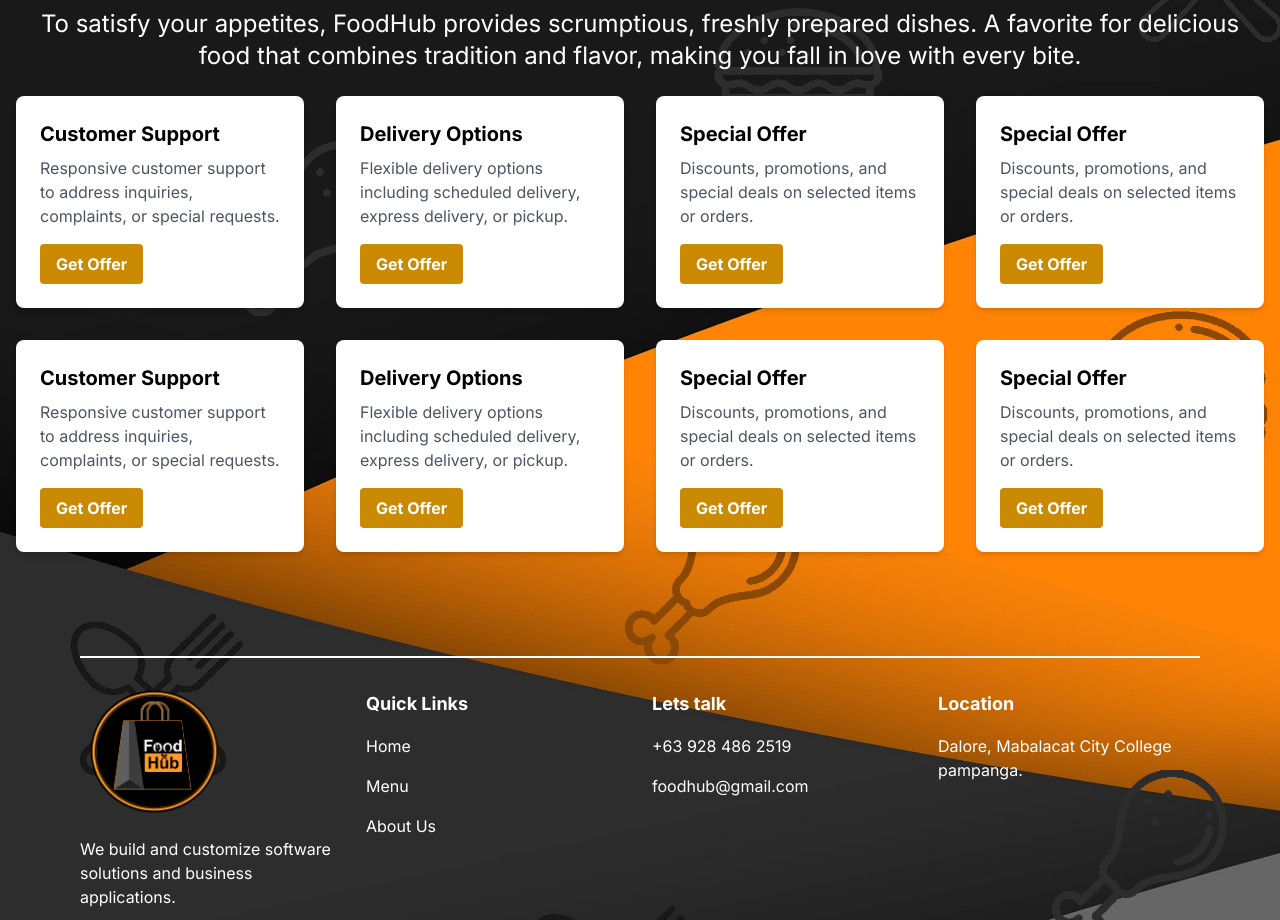
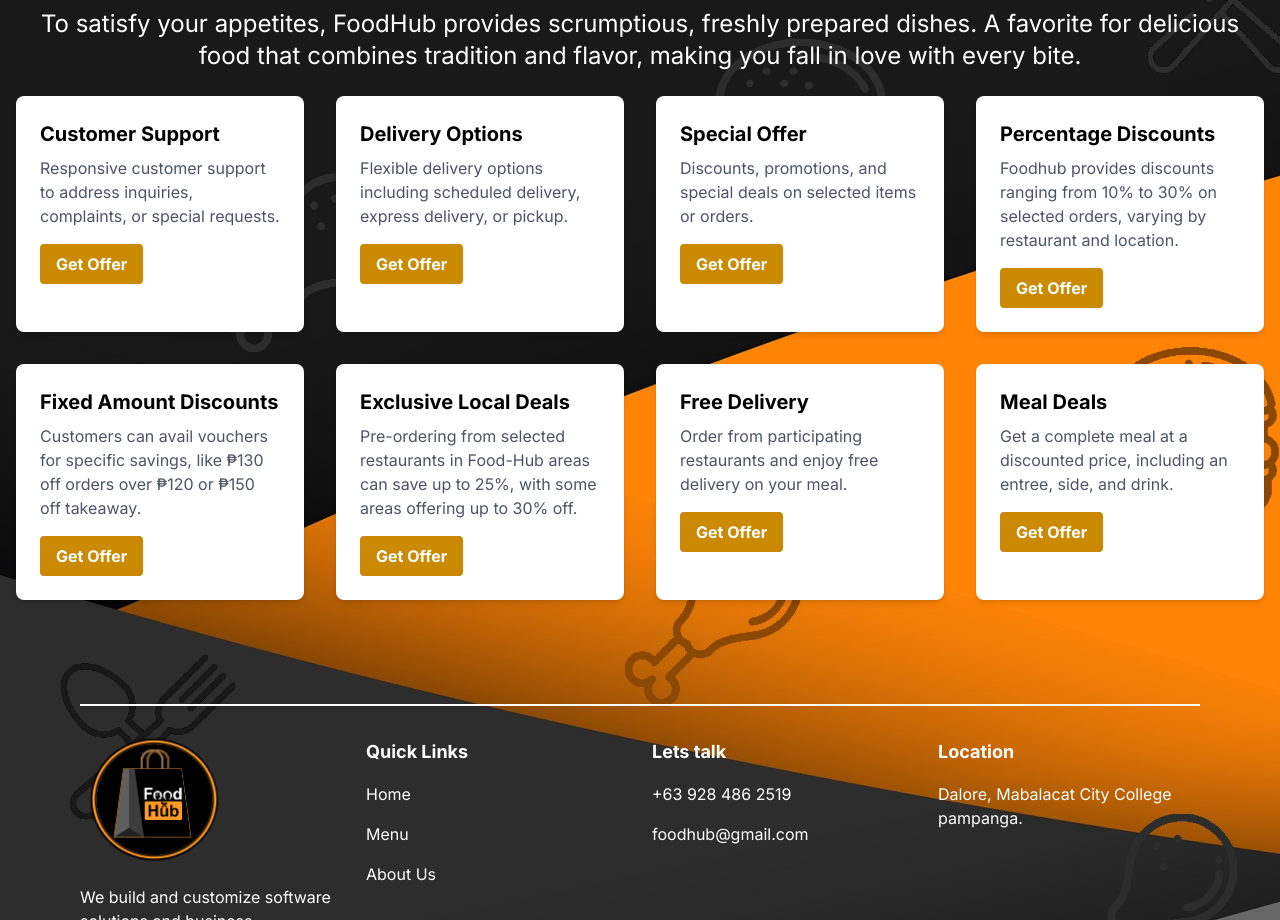
Before and after one commit to nugiwara12/food-ordering, a Next.js app: page / in a window 1280 px wide. Shown: the part 1660-2580 px from the top of the page. Built offline with nearby package versions, Linux system fonts and the light colour scheme.

Commit message:
add toast for get offer of the offering page

```diff
--- a/components/MenuModal/KapampanganModal.js
+++ b/components/MenuModal/KapampanganModal.js
@@ -1,7 +1,6 @@
 import React from "react";
 import { ToastContainer, toast } from "react-toastify";
 import "react-toastify/dist/ReactToastify.css";
-import { IoCartOutline } from "react-icons/io5";
 
 const KapampanganModal = ({ isVisible, onClose }) => {
   if (!isVisible) return null;
--- a/src/app/Home/Homestead/Offering.js
+++ b/src/app/Home/Homestead/Offering.js
@@ -1,8 +1,25 @@
+"use client";
+
 import React from "react";
+import { ToastContainer, toast } from "react-toastify";
+import "react-toastify/dist/ReactToastify.css";
 
 const Offering = () => {
+  const handleGetOffer = () => {
+    // Trigger the success toast
+    toast.success("🎉 Get Offer Successful!", {
+      position: "top-right",
+      autoClose: 5000,
+      hideProgressBar: false,
+      closeOnClick: true,
+      pauseOnHover: true,
+      draggable: true,
+      progress: undefined,
+    });
+  };
   return (
     <>
+      <ToastContainer />
       <section className="text-white py-12">
         <div className="container mx-auto px-4">
           <h1 className="text-3xl md:text-4xl font-bold mb-6 text-center">
@@ -24,7 +41,10 @@
                 special requests.
               </p>
               <div className="flex items-center justify-between">
-                <button className="bg-yellow-600 hover:bg-yellow-700 text-white font-bold py-2 px-4 rounded">
+                <button
+                  className="bg-yellow-600 hover:bg-yellow-700 text-white font-bold py-2 px-4 rounded"
+                  onClick={handleGetOffer}
+                >
                   Get Offer
                 </button>
               </div>
@@ -38,7 +58,10 @@
                 delivery, or pickup.
               </p>
               <div className="flex items-center justify-between">
-                <button className="bg-yellow-600 hover:bg-yellow-700 text-white font-bold py-2 px-4 rounded">
+                <button
+                  className="bg-yellow-600 hover:bg-yellow-700 text-white font-bold py-2 px-4 rounded"
+                  onClick={handleGetOffer}
+                >
                   Get Offer
                 </button>
               </div>
@@ -52,77 +75,93 @@
                 orders.
               </p>
               <div className="flex items-center justify-between">
-                <button className="bg-yellow-600 hover:bg-yellow-700 text-white font-bold py-2 px-4 rounded">
+                <button
+                  className="bg-yellow-600 hover:bg-yellow-700 text-white font-bold py-2 px-4 rounded"
+                  onClick={handleGetOffer}
+                >
                   Get Offer
                 </button>
               </div>
             </div>
             <div className="bg-white p-6 rounded-lg shadow-md">
               <h2 className="text-xl font-bold mb-2 text-black">
-                Special Offer
+                Percentage Discounts
               </h2>
               <p className="text-gray-600 mb-4">
-                Discounts, promotions, and special deals on selected items or
-                orders.
+                Foodhub provides discounts ranging from 10% to 30% on selected
+                orders, varying by restaurant and location.
               </p>
               <div className="flex items-center justify-between">
-                <button className="bg-yellow-600 hover:bg-yellow-700 text-white font-bold py-2 px-4 rounded">
+                <button
+                  className="bg-yellow-600 hover:bg-yellow-700 text-white font-bold py-2 px-4 rounded"
+                  onClick={handleGetOffer}
+                >
                   Get Offer
                 </button>
               </div>
             </div>
             <div className="bg-white p-6 rounded-lg shadow-md">
               <h2 className="text-xl font-bold mb-2 text-black">
-                Customer Support
+                Fixed Amount Discounts
               </h2>
               <p className="text-gray-600 mb-4">
-                Responsive customer support to address inquiries, complaints, or
-                special requests.
+                Customers can avail vouchers for specific savings, like ₱130 off
+                orders over ₱120 or ₱150 off takeaway.
               </p>
               <div className="flex items-center justify-between">
-                <button className="bg-yellow-600 hover:bg-yellow-700 text-white font-bold py-2 px-4 rounded">
+                <button
+                  className="bg-yellow-600 hover:bg-yellow-700 text-white font-bold py-2 px-4 rounded"
+                  onClick={handleGetOffer}
+                >
                   Get Offer
                 </button>
               </div>
             </div>
             <div className="bg-white p-6 rounded-lg shadow-md">
               <h2 className="text-xl font-bold mb-2 text-black">
-                Delivery Options
+                Exclusive Local Deals
               </h2>
               <p className="text-gray-600 mb-4">
-                Flexible delivery options including scheduled delivery, express
-                delivery, or pickup.
+                Pre-ordering from selected restaurants in Food-Hub areas can
+                save up to 25%, with some areas offering up to 30% off.
               </p>
               <div className="flex items-center justify-between">
-                <button className="bg-yellow-600 hover:bg-yellow-700 text-white font-bold py-2 px-4 rounded">
+                <button
+                  className="bg-yellow-600 hover:bg-yellow-700 text-white font-bold py-2 px-4 rounded"
+                  onClick={handleGetOffer}
+                >
                   Get Offer
                 </button>
               </div>
             </div>
             <div className="bg-white p-6 rounded-lg shadow-md">
               <h2 className="text-xl font-bold mb-2 text-black">
-                Special Offer
+                Free Delivery
               </h2>
               <p className="text-gray-600 mb-4">
-                Discounts, promotions, and special deals on selected items or
-                orders.
+                Order from participating restaurants and enjoy free delivery on
+                your meal.
               </p>
               <div className="flex items-center justify-between">
-                <button className="bg-yellow-600 hover:bg-yellow-700 text-white font-bold py-2 px-4 rounded">
+                <button
+                  className="bg-yellow-600 hover:bg-yellow-700 text-white font-bold py-2 px-4 rounded"
+                  onClick={handleGetOffer}
+                >
                   Get Offer
                 </button>
               </div>
             </div>
             <div className="bg-white p-6 rounded-lg shadow-md">
-              <h2 className="text-xl font-bold mb-2 text-black">
-                Special Offer
-              </h2>
+              <h2 className="text-xl font-bold mb-2 text-black">Meal Deals</h2>
               <p className="text-gray-600 mb-4">
-                Discounts, promotions, and special deals on selected items or
-                orders.
+                Get a complete meal at a discounted price, including an entree,
+                side, and drink.
               </p>
               <div className="flex items-center justify-between">
-                <button className="bg-yellow-600 hover:bg-yellow-700 text-white font-bold py-2 px-4 rounded">
+                <button
+                  className="bg-yellow-600 hover:bg-yellow-700 text-white font-bold py-2 px-4 rounded"
+                  onClick={handleGetOffer}
+                >
                   Get Offer
                 </button>
               </div>
```
